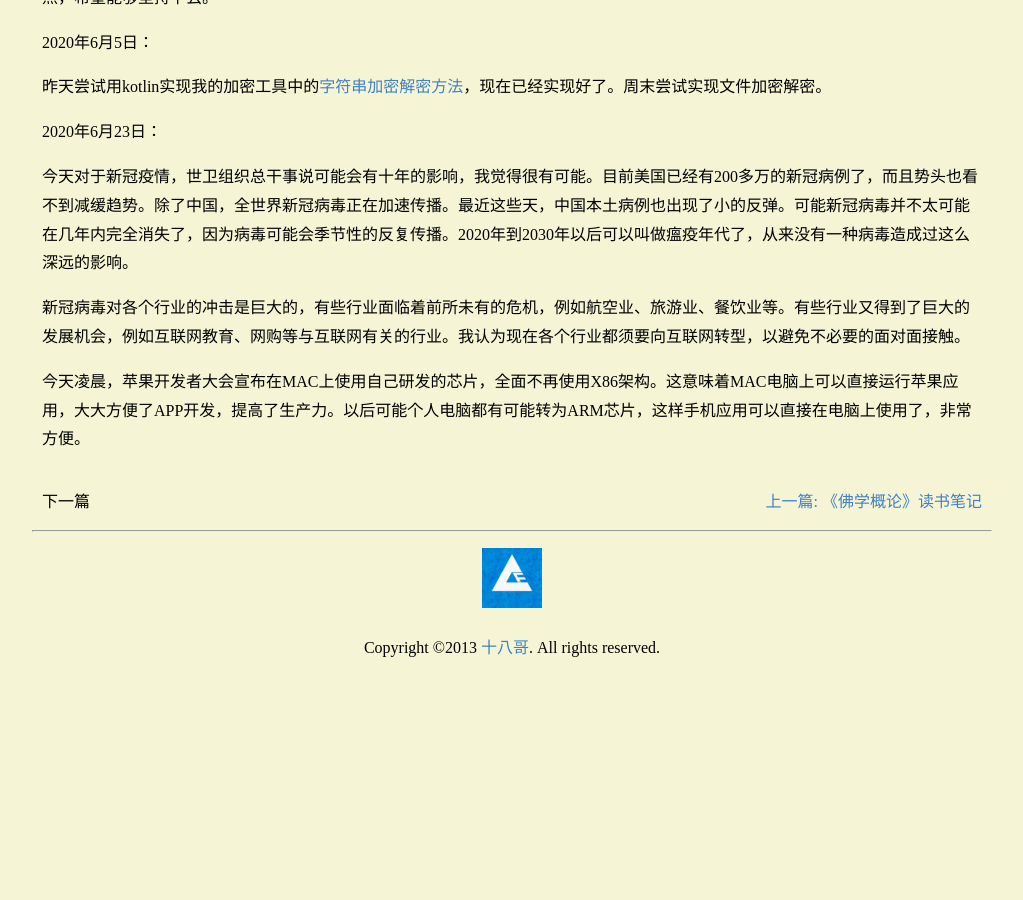
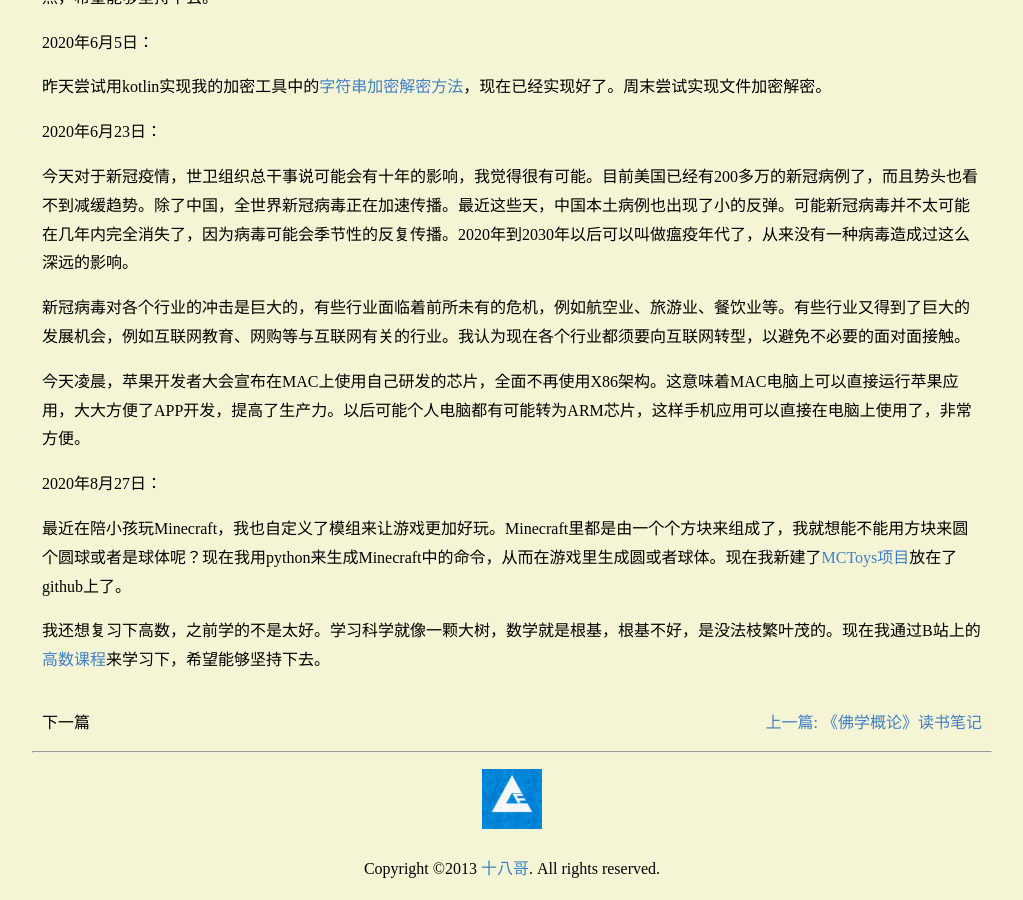
Before and after one commit to cforth/blog, a Jekyll site: the page built from _posts/2020-2-26-record.md, in a window 1280 px wide and 900 px high, scrolled down 2801 px. Shown: the whole window, without its empty margins (128-1151 px from the left). Built offline with Jekyll 4.4.1, drawn with Linux system fonts in a browser that asks for light colours; comment, search, counter and statistics services are not loaded; before the commit the page ends 3480 px from its top, so only the background shows below that.

Commit message:
Update 2020-2-26-record.md

```diff
--- a/_posts/2020-2-26-record.md
+++ b/_posts/2020-2-26-record.md
@@ -100,3 +100,9 @@ QUIC 借鉴了 TCP、UDP 和 TLS（用于加密）的原理和功能，在这个
 新冠病毒对各个行业的冲击是巨大的，有些行业面临着前所未有的危机，例如航空业、旅游业、餐饮业等。有些行业又得到了巨大的发展机会，例如互联网教育、网购等与互联网有关的行业。我认为现在各个行业都须要向互联网转型，以避免不必要的面对面接触。
 
 今天凌晨，苹果开发者大会宣布在MAC上使用自己研发的芯片，全面不再使用X86架构。这意味着MAC电脑上可以直接运行苹果应用，大大方便了APP开发，提高了生产力。以后可能个人电脑都有可能转为ARM芯片，这样手机应用可以直接在电脑上使用了，非常方便。
+
+2020年8月27日：
+
+最近在陪小孩玩Minecraft，我也自定义了模组来让游戏更加好玩。Minecraft里都是由一个个方块来组成了，我就想能不能用方块来圆个圆球或者是球体呢？现在我用python来生成Minecraft中的命令，从而在游戏里生成圆或者球体。现在我新建了[MCToys项目](https://github.com/cforth/MCToys)放在了github上了。
+
+我还想复习下高数，之前学的不是太好。学习科学就像一颗大树，数学就是根基，根基不好，是没法枝繁叶茂的。现在我通过B站上的[高数课程](https://www.bilibili.com/video/BV1Eb411u7Fw)来学习下，希望能够坚持下去。
```
